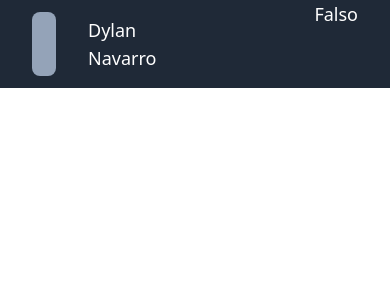
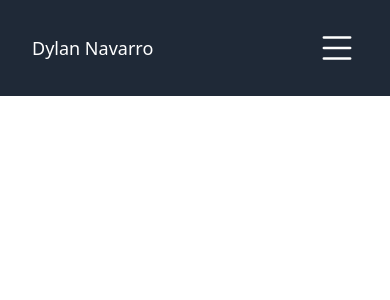
Before and after one commit to DylanNavarro97/portfolio, a React (Vite) app: page / in a window 390 px wide. Shown: the top 300 px of the page. Built offline with nearby package versions, Linux system fonts and the light colour scheme.

Commit message:
navbar basico funcional

```diff
--- a/src/components/common/Header.jsx
+++ b/src/components/common/Header.jsx
@@ -1,21 +1,47 @@
+import './header.css'
 import { useState } from "react";
 import navLogo from "../../assets/icon.png";
+import toggleIcon from "../../assets/list.svg";
 
 const Header = () => {
   const [isOpen, setisOpen] = useState(false);
+
+  window.addEventListener('resize', () => {
+    if (window.innerWidth > 768 && isOpen === true){
+        setisOpen(!isOpen)
+    }
+  })
 
   const toggleNavbar = () => {
     setisOpen(!isOpen);
   };
 
+  const toggle = () => {
+    return (
+      <svg
+        xmlns="http://www.w3.org/2000/svg"
+        width="42"
+        height="42"
+        fill="currentColor"
+        className="bi bi-list"
+        viewBox="0 0 16 16"
+      >
+        <path
+          fillRule="evenodd"
+          d="M2.5 12a.5.5 0 0 1 .5-.5h10a.5.5 0 0 1 0 1H3a.5.5 0 0 1-.5-.5m0-4a.5.5 0 0 1 .5-.5h10a.5.5 0 0 1 0 1H3a.5.5 0 0 1-.5-.5m0-4a.5.5 0 0 1 .5-.5h10a.5.5 0 0 1 0 1H3a.5.5 0 0 1-.5-.5"
+        />
+      </svg>
+    );
+  };
+
   return (
-    <header className="text-white text-lg">
-      <nav className="bg-gray-800 flex justify-between px-8 flex-wrap">
-        <div className="w-1/3 flex items-center py-3 gap-8">
-          <div className="rounded-lg bg-slate-400 px-3">
+    <header className="bg-gray-800 text-white text-lg">
+      <nav className=" flex justify-between px-8">
+        <div className="flex items-center py-3 gap-8 h-24">
+          <div className="rounded-lg bg-slate-400 px-3 brandImgContainer">
             <img src={navLogo} alt="foto de Dylan Navarro" className="h-16" />
           </div>
-          <p>Dylan Navarro</p>
+          <p className="flex flex-wrap">Dylan Navarro</p>
         </div>
 
         <div className="hidden md:flex justify-between items-center gap-3">
@@ -26,12 +52,20 @@ const Header = () => {
           <a href="#">Contacto</a>
         </div>
 
-        <div className="md:hidden">
-          <button onClick={toggleNavbar}>
-            {isOpen ? <p>asd</p> : <p>Falso</p>}
-          </button>
+        <div className="md:hidden flex items-center">
+          <button onClick={toggleNavbar}>{toggle()}</button>
         </div>
       </nav>
+
+      {isOpen && (
+        <div className="md:hidden flex flex-col items-center py-4">
+          <a href="#">Inicio</a>
+          <a href="#">Sobre mi</a>
+          <a href="#">Experiencia</a>
+          <a href="#">Habilidades</a>
+          <a href="#">Contacto</a>
+        </div>
+      )}
     </header>
   );
 };
--- /dev/null
+++ b/src/components/common/header.css
@@ -0,0 +1,5 @@
+@media all and (max-width: 400px){
+    .brandImgContainer{
+        display: none;
+    }
+}
```
Also changed, not shown: src/assets/list.svg (added).
